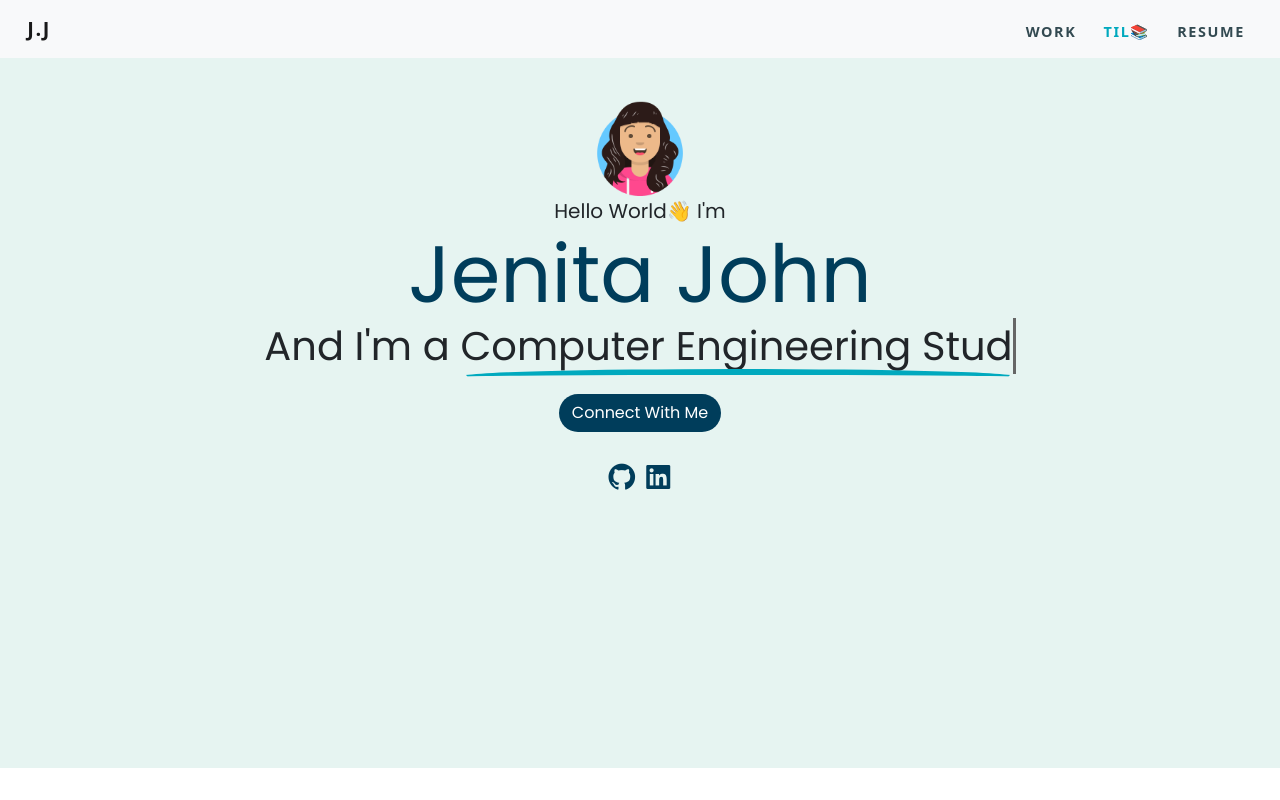
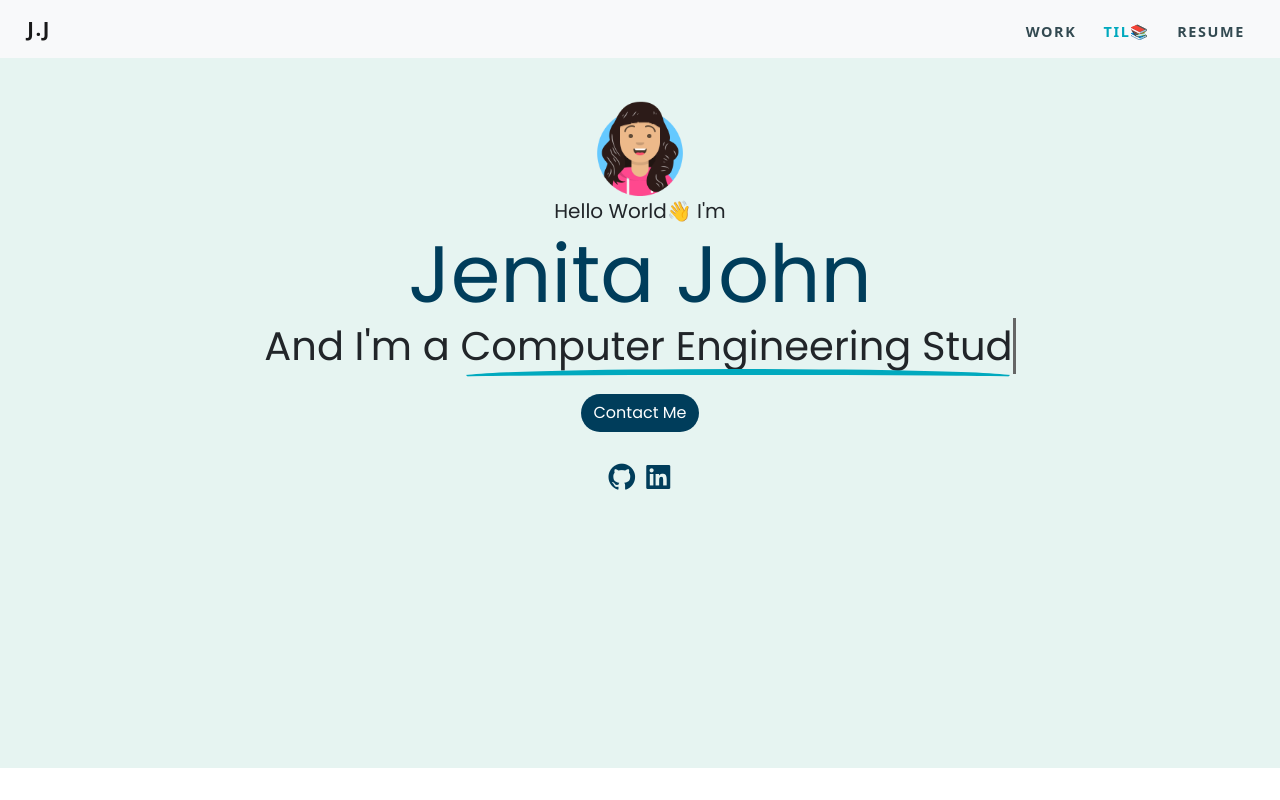
Before and after one commit to jenita-john/jenita-john.github.io, a plain HTML site: page index.html in a window 1280 px wide. Shown: the top 800 px of the page. Drawn offline with nearby package versions, Linux system fonts and the light colour scheme.

Commit message:
added calendly integration

```diff
--- a/index.html
+++ b/index.html
@@ -57,7 +57,7 @@
             data-rotate='["Computer Engineering Student", "Software Engineer Intern", "CyberSecurity Enthusiast" ]'>
             </span>
           </h1>
-        <a href="https://www.linkedin.com/in/jenitajohn/" target="_blank" class="rounded-pill btn" role="button">Connect With Me</a>
+        <a href="https://calendly.com/jenitajohn/15min" target="_blank" class="rounded-pill btn" role="button">Contact Me</a>
       </div>
       <div class="social">
         <a href="https://github.com/jenita-john" target="_blank" class="home_social_icon"><i class='bx bxl-github'></i></a>
```
